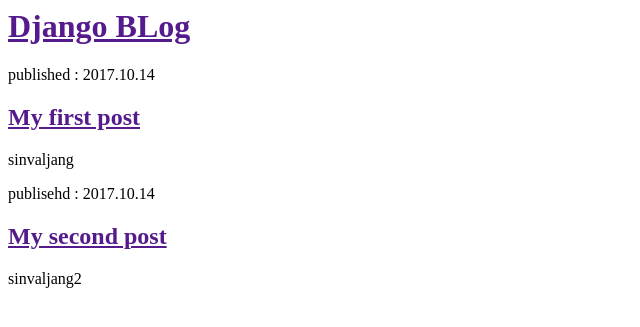
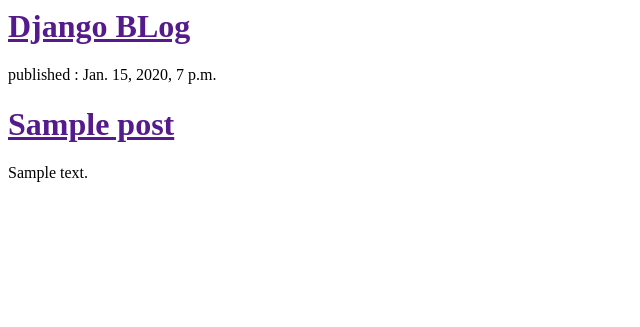
Before and after one commit to sinvaljang/my_first_blog, a Django app: template blog/templates/blog/post_list.html in a window 1280 px wide. Shown: the top 327 px of the page, without its empty margins (0-640 px from the left). Run offline with Django 3.2, Linux system fonts and the light colour scheme; the template is opened without the code that fills it: values that come from a table or form of the project are taken from there, others are empty; tables that the repository leaves empty hold one stand-in row (values such as "Sample post").

Commit message:
modified templeate

```diff
--- a/blog/templates/blog/post_list.html
+++ b/blog/templates/blog/post_list.html
@@ -6,15 +6,12 @@
         <div>
             <h1><a href="">Django BLog</a></h1>
         </div>
+        {% for post in posts %}
         <div>
-            <p>published : 2017.10.14</p>
-            <h2><a href="">My first post</a></h2>
-            <p>sinvaljang</p>
+            <p>published : {{ post.published_date }}</p>
+            <h1><a href="">{{ post.title }}</a></h1>
+            <p>{{ post.text|linebreaksbr }}</p>
         </div>
-        <div>
-            <p>publisehd : 2017.10.14</p>
-            <h2><a href="">My second post</a></h2>
-            <p>sinvaljang2</p>
-        </div>
+        {% endfor %}
     </body>
 </html>
--- a/blog/views.py
+++ b/blog/views.py
@@ -1,5 +1,7 @@
 from django.shortcuts import render
+from .models import Post
+from django.utils import timezone
 
-# Create your views here.
 def post_list(request):
-    return render(request, 'blog/post_list.html', {})
+    posts = Post.objects.filter(published_date__lte=timezone.now()).order_by('published_date')
+    return render(request, 'blog/post_list.html', {'posts': posts})
```
